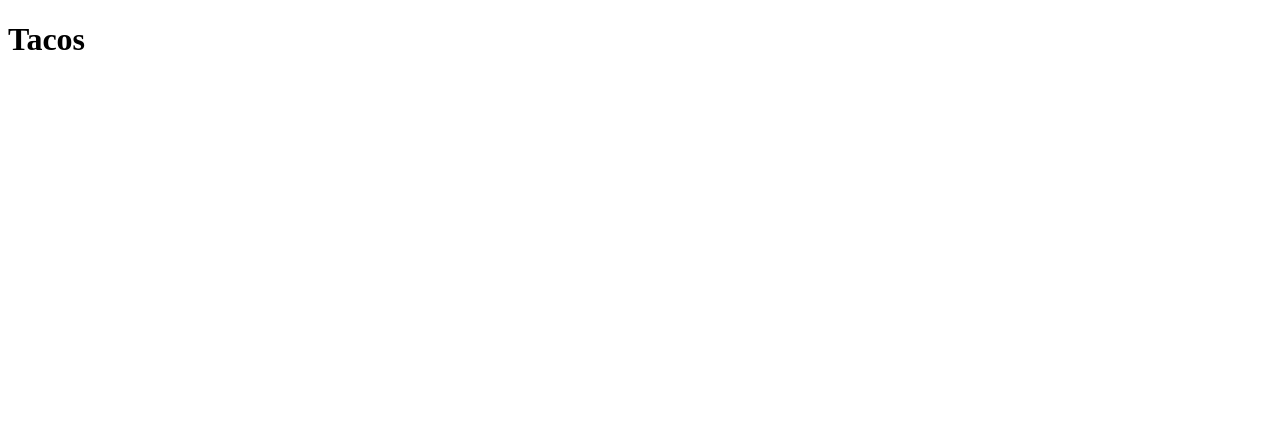
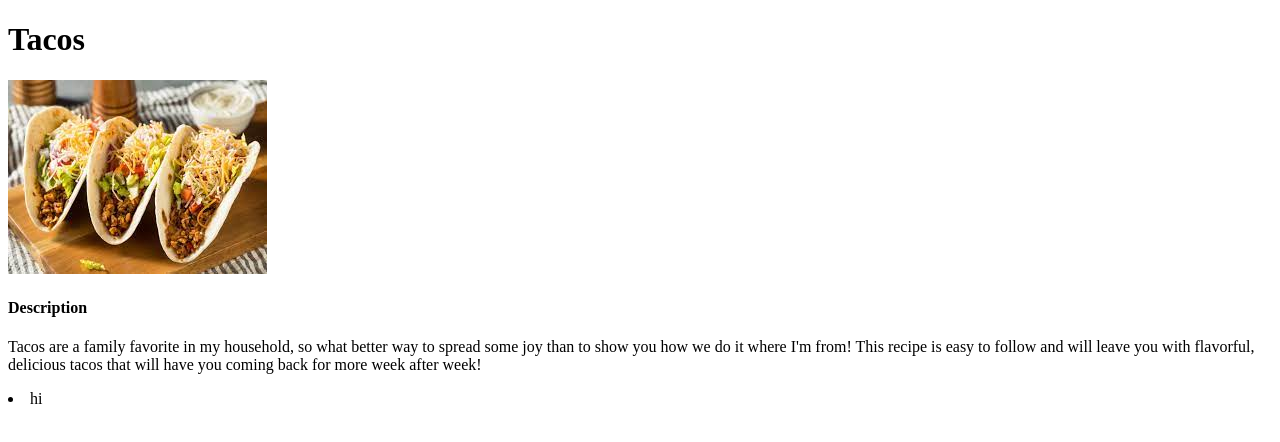
Before and after one commit to Jayhadan365/odin-recipes, a plain HTML site: page recipes/tacos.html in a window 1280 px wide. Drawn offline with Linux system fonts and the light colour scheme.

Commit message:
Update taco recipe page
Added a picture of the finished product; added a description.

```diff
--- a/recipes/tacos.html
+++ b/recipes/tacos.html
@@ -8,5 +8,11 @@
 </head>
 <body>
     <h1>Tacos</h1>
+    <img src="tacos.jpeg">
+    <h4>Description</h4>
+    <p>Tacos are a family favorite in my household, so what better way to spread some joy than to show you how we do it where I'm from!
+    This recipe is easy to follow and will leave you with flavorful, delicious tacos that will have you coming back for more week after week!
+    </p>
+    <li>hi</li>
 </body>
 </html>
```
Also changed, not shown: recipes/tacos.jpeg (added).
